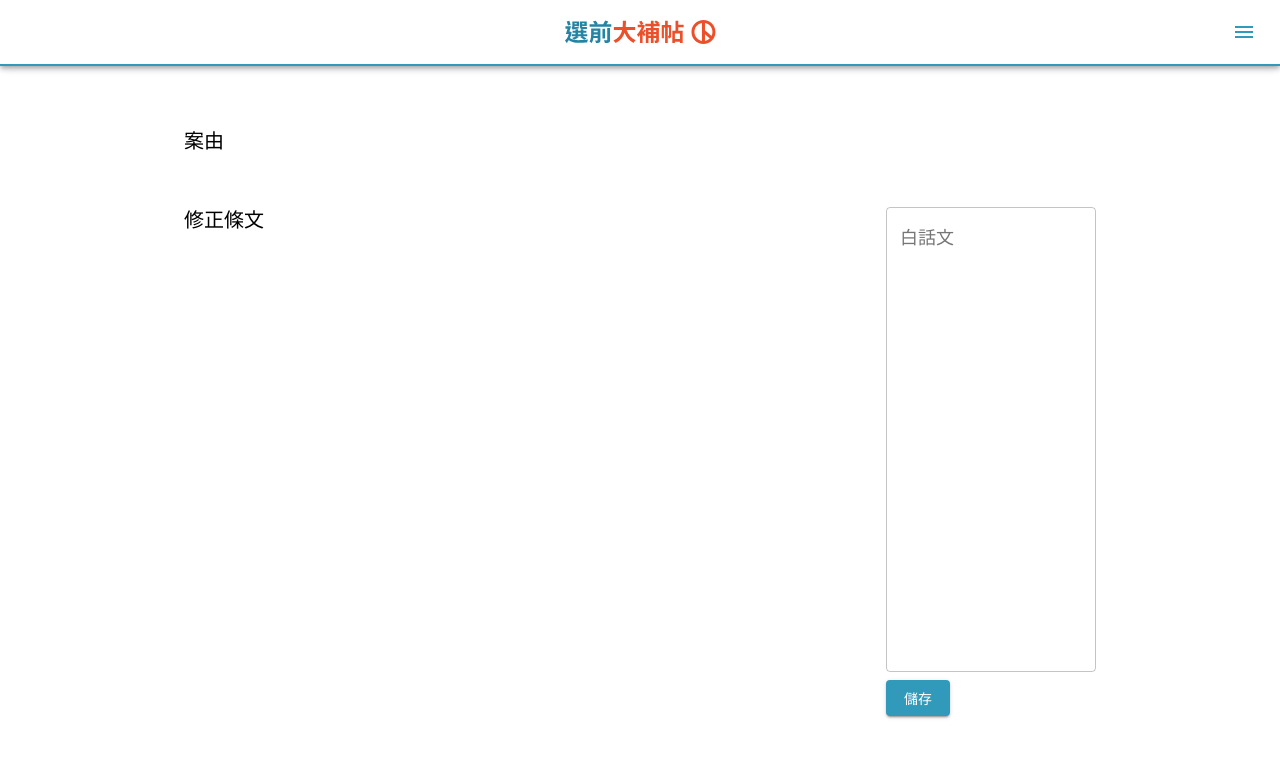
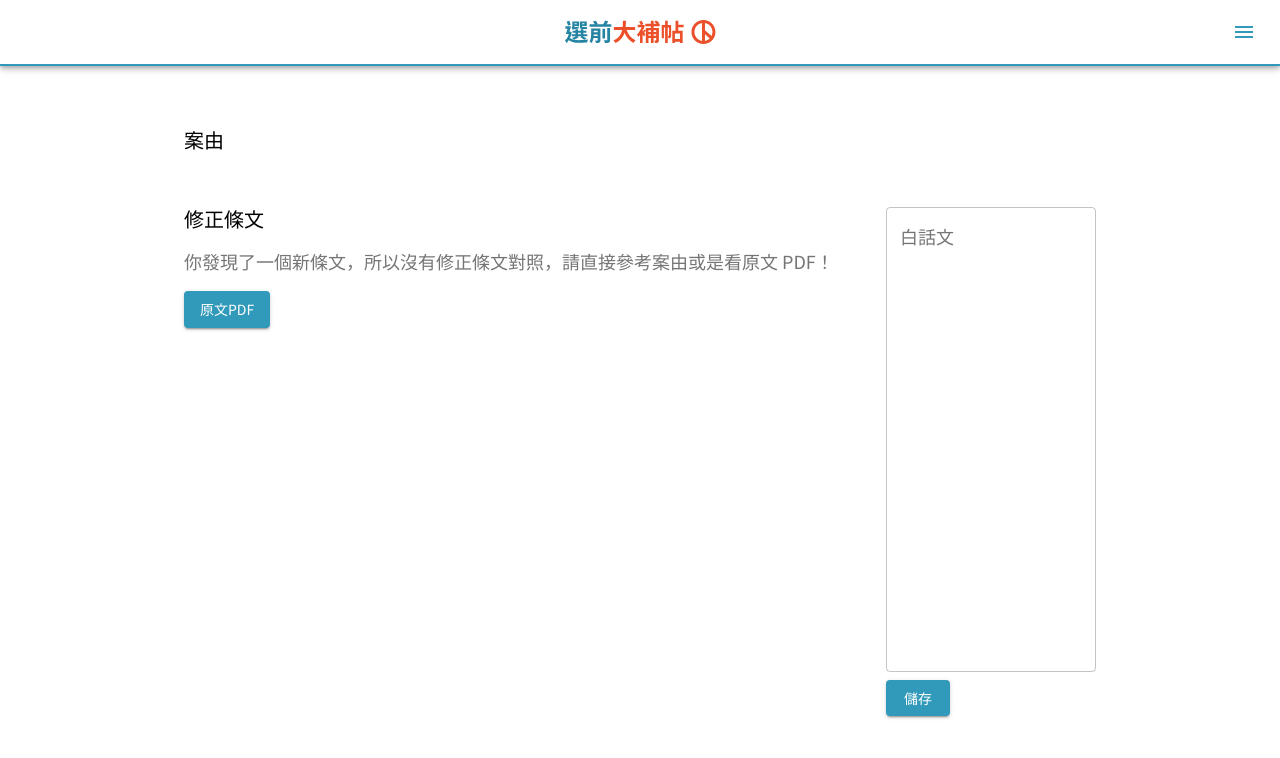
Before and after one commit to g0v/2020voting-guide, a React (Create React App) app in the folder mobile/: page /vernacular/1 in a window 1280 px wide. Shown: the top 758 px of the page. Built offline with nearby package versions, Linux system fonts and the light colour scheme; no server answers.

Commit message:
vernaculr new bill page

```diff
--- a/mobile/src/components/Vernacular/VernacularPage.tsx
+++ b/mobile/src/components/Vernacular/VernacularPage.tsx
@@ -1,15 +1,8 @@
+import { Box, Button, Container, Grid, TextField, Typography } from '@material-ui/core';
+import { useTheme } from '@material-ui/core/styles';
 import React from 'react';
-import {
-    Typography,
-    Grid,
-    Button,
-    Container,
-    TextField,
-    Box
-} from '@material-ui/core';
-import { useTheme } from '@material-ui/core/styles';
+import { simplifyCaseOfAction } from '../../utils';
 import ChangedBill from '../Bill/ChangedBill';
-import { simplifyCaseOfAction } from '../../utils';
 
 interface VernacularPage {
     match: {
@@ -81,7 +74,8 @@ const VernacularPage = ({ match }: VernacularPage) => {
                         <Typography variant="h3">修正條文</Typography>
                     </Box>
                     <Box my={2}>
-                        {descriptions.map(
+                        {descriptions.length ? (
+                            descriptions.map(
                                 (
                                     description: {
                                         index: number;
@@ -110,13 +104,25 @@ const VernacularPage = ({ match }: VernacularPage) => {
                                                 variant="h6"
                                                 color="textSecondary"
                                             >
-                                            修正說明<br />
+                                                修正說明
+                                                <br />
                                                 {description.description}
                                             </Typography>
                                         </Box>
                                     </>
                                 )
+                            )
+                        ) : (
+                            <>
+                                <Typography variant="h6" color="textSecondary">
+                                    你發現了一個新條文，所以沒有修正條文對照，請直接參考案由或是看原文
+                                    PDF！
+                                </Typography>
+                            </>
                         )}
+                    </Box>
+                    <Box my={2}>
+                        <Button href={bill.pdfUrl} variant="contained" color="primary" target="_blank">原文PDF</Button>
                     </Box>
                 </Grid>
                 <Grid item lg={3}>
```
Lines whose indentation alone changed are shown as unchanged.
